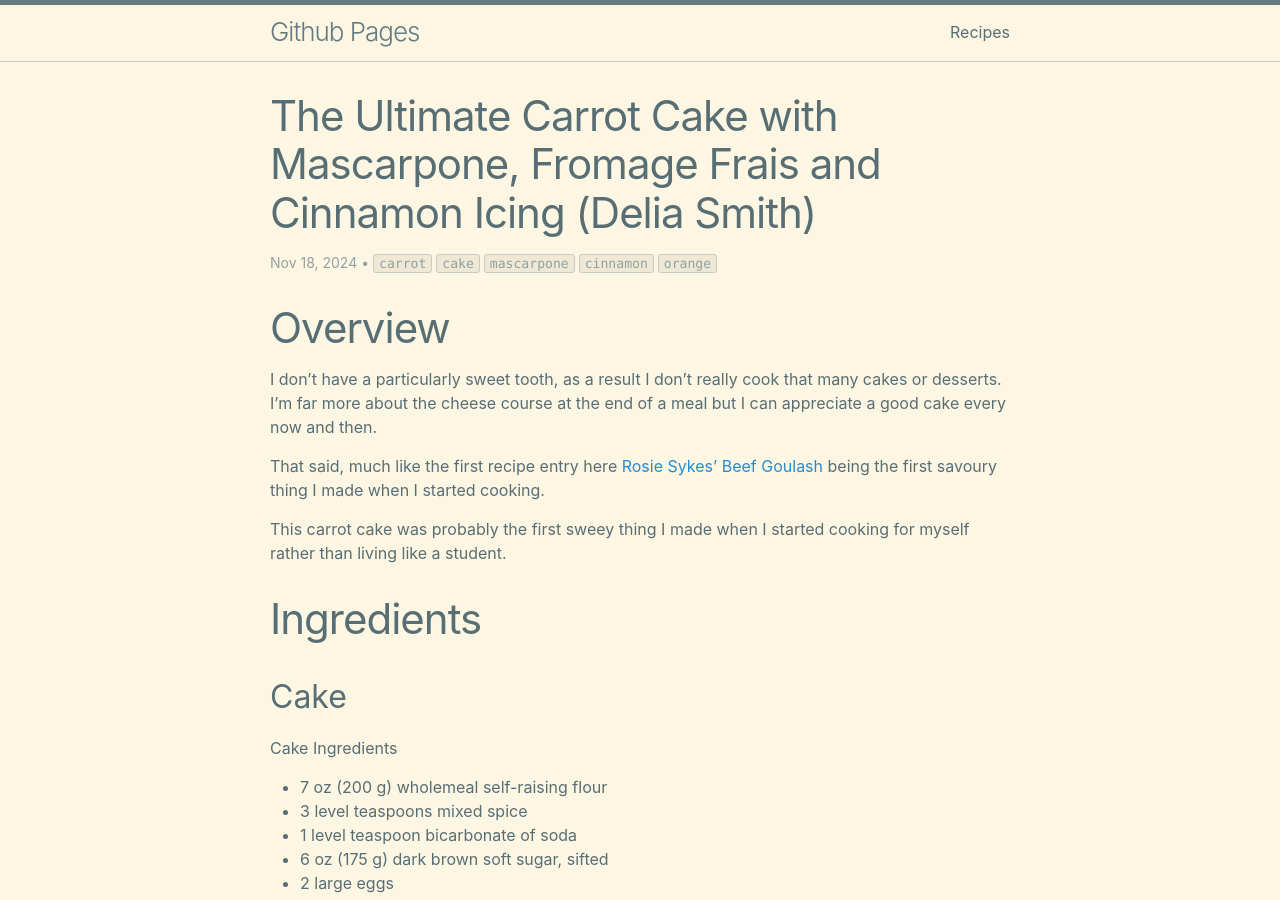
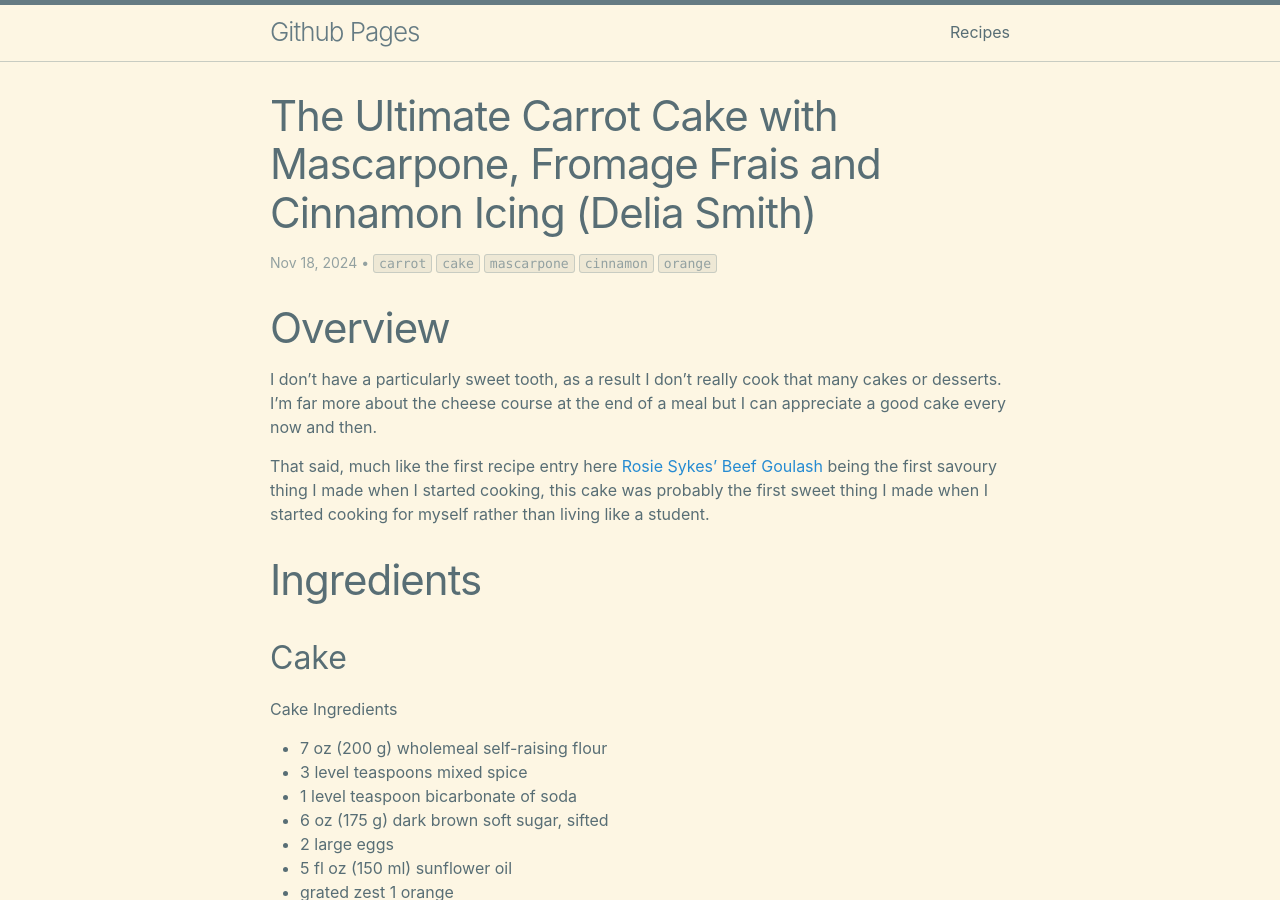
Before and after one commit to wmcdonald404/wmcdonald404.github.io, a Jekyll site: the page built from _recipes/2024-11-18-mascarpone-carrot-cake.md, in a window 1280 px wide and 900 px high. Built offline with Jekyll 4.4.1, drawn with Linux system fonts in a browser that asks for light colours.

Commit message:
Add carrot cake recipe.

```diff
--- a/_recipes/2024-11-18-mascarpone-carrot-cake.md
+++ b/_recipes/2024-11-18-mascarpone-carrot-cake.md
@@ -12,9 +12,7 @@ categories: recipe
 # Overview
 I don't have a particularly sweet tooth, as a result I don't really cook that many cakes or desserts. I'm far more about the cheese course at the end of a meal but I can appreciate a good cake every now and then.
 
-That said, much like the first recipe entry here [Rosie Sykes' Beef Goulash](https://wmcdonald404.co.uk/recipes/2024-10-19-beef-goulash.html) being the first savoury thing I made when I started cooking.
-
-This carrot cake was probably the first sweey thing I made when I started cooking for myself rather than living like a student.
+That said, much like the first recipe entry here [Rosie Sykes' Beef Goulash](https://wmcdonald404.co.uk/recipes/2024-10-19-beef-goulash.html) being the first savoury thing I made when I started cooking,  this cake was probably the first sweet thing I made when I started cooking for myself rather than living like a student.
 
 # Ingredients
 ## Cake
```
